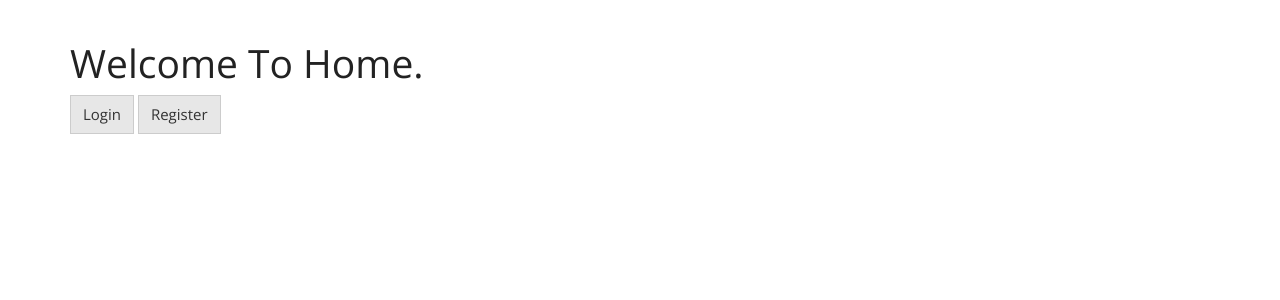
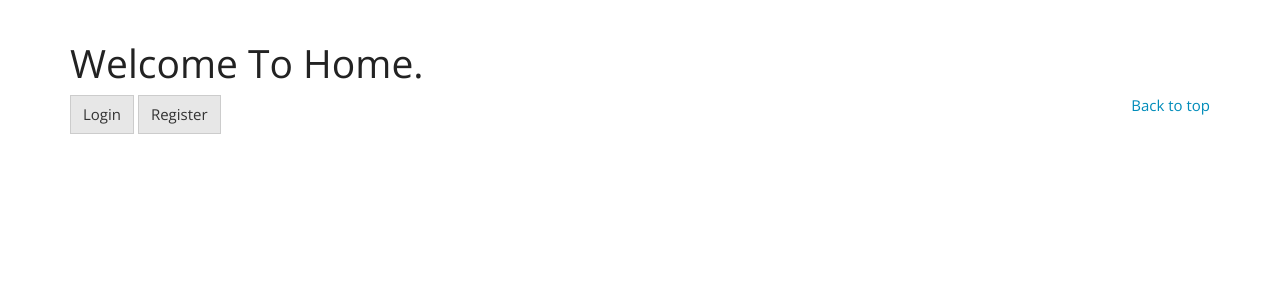
Before and after one commit to Venciity/ForumSystem, a PHP site: page / in a window 1280 px wide. Shown: the part 45-345 px from the top of the page. Run offline with PHP 8.4, Linux system fonts and the light colour scheme; some libraries are stand-ins or nearby versions.

Commit message:
add "back to top"

```diff
--- a/content/styles.css
+++ b/content/styles.css
@@ -42,3 +42,8 @@ body>footer {
 .btn-xs {
     line-height: 1;
 }
+
+.back-to-top {
+    display: block;
+    margin-bottom: 15px;
+}
--- a/views/layouts/default/footer.php
+++ b/views/layouts/default/footer.php
@@ -1,3 +1,4 @@
+<a class="back-to-top pull-right" href="#top">Back to top</a>
 </div>
 <footer>
     <span>&copy; MVC Framework, 2015</span>
```
